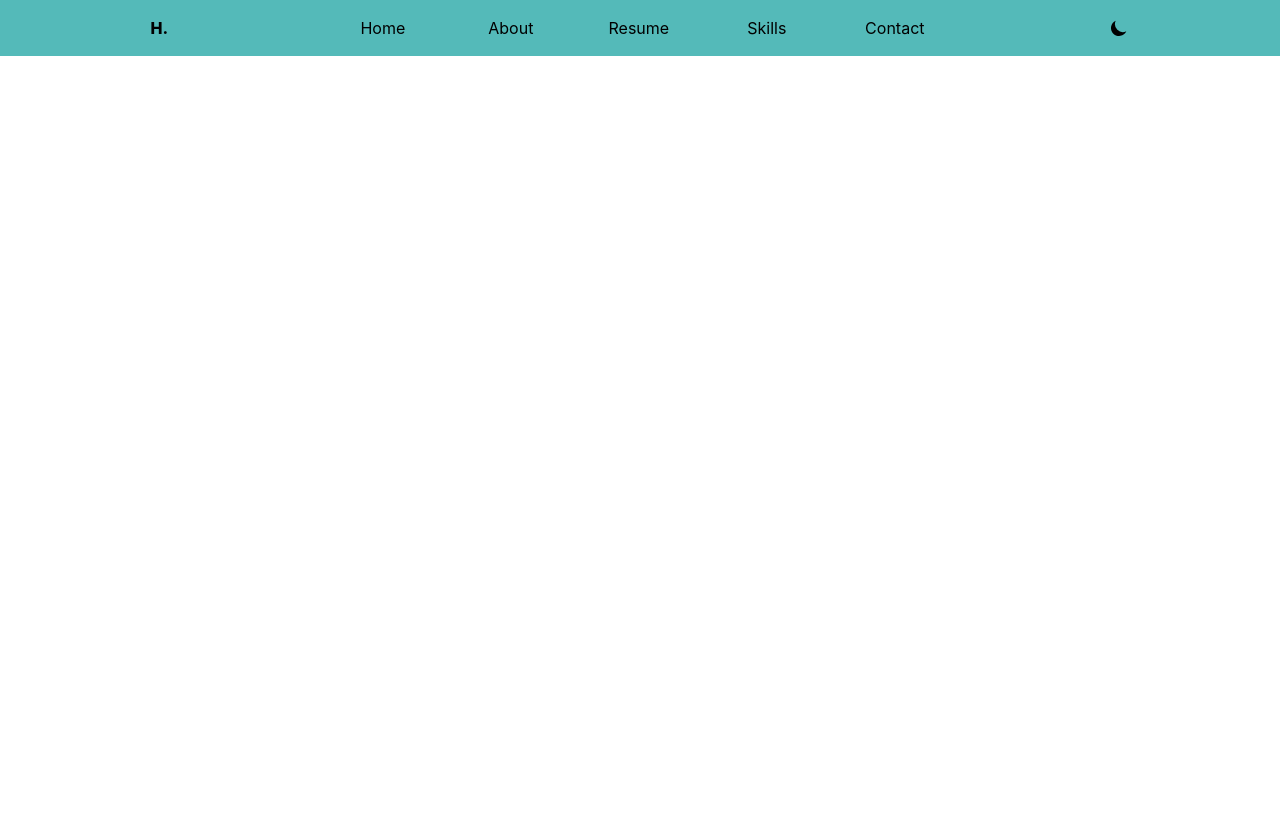
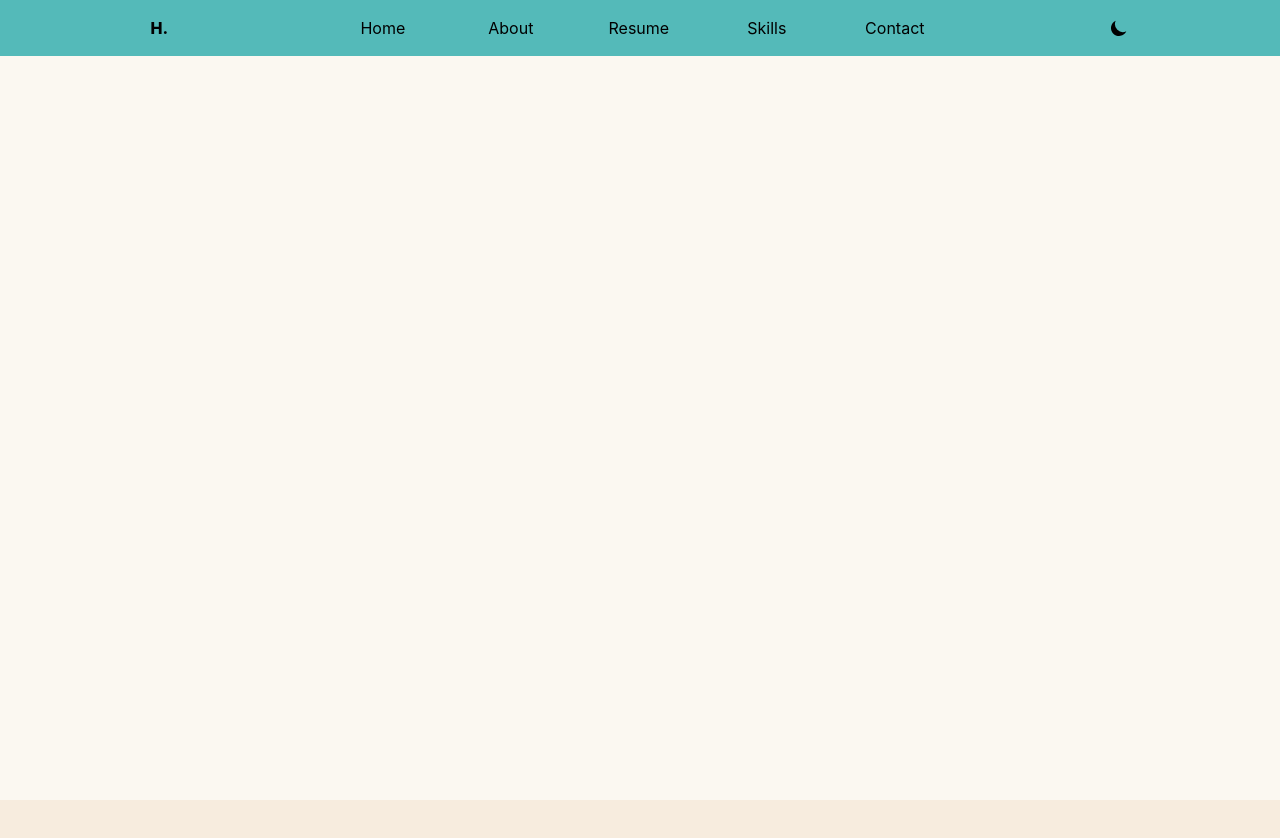
Before and after one commit to ihectorlujan/portfolio, a Next.js app: page / in a window 1280 px wide. Shown: the top 838 px of the page. Before the commit the page ends 800 px from the top, so only its background shows below. Built offline with nearby package versions, Linux system fonts and the light colour scheme.

Commit message:
navbar fixed & sections created

```diff
--- a/components/Navbar.jsx
+++ b/components/Navbar.jsx
@@ -1,7 +1,7 @@
 const Navbar = (props) => {
   return (
     <nav
-      className="flex flex-row justify-evenly items-center
+      className="fixed w-full flex flex-row justify-evenly items-center
     bg-fountain-blue dark:bg-slate-900 dark:text-white h-14"
     >
       {props.children}
--- /dev/null
+++ b/components/SectiionTwo.jsx
@@ -0,0 +1,9 @@
+const SectiionTwo = (props) => {
+  return (
+    <section className="h-screen bg-antique-white dark:bg-slate-900">
+      {props.children}
+    </section>
+  )
+}
+
+export default SectiionTwo
--- a/components/Section.jsx
+++ b/components/Section.jsx
@@ -1,5 +1,9 @@
 const Section = (props) => {
-  return <section>{props.children}</section>
+  return (
+    <section className="h-screen bg-desert-storm dark:bg-slate-800">
+      {props.children}
+    </section>
+  )
 }
 
 export default Section
--- a/pages/index.js
+++ b/pages/index.js
@@ -1,4 +1,3 @@
-import { useState } from "react"
 import Navbar from "../components/Navbar"
 import useDarkMode from "../hooks/useDarkMode"
 import SectionContainer from "../components/SectionContainer"
@@ -8,6 +7,8 @@ import IconMenu from "../components/IconMenu"
 import MobileMenu from "../components/MobileMenu"
 import MobileElement from "../components/MobileElement"
 import useDisplay from "../hooks/useDisplay"
+import Section from "../components/Section"
+import SectiionTwo from "../components/SectiionTwo"
 
 export default function Home() {
   const [dark, toggle] = useDarkMode()
@@ -40,6 +41,9 @@ export default function Home() {
         <MobileElement>Skills</MobileElement>
         <MobileElement>Contact</MobileElement>
       </MobileMenu>
+
+      <Section></Section>
+      <SectiionTwo></SectiionTwo>
     </>
   )
 }
--- a/tailwind.config.js
+++ b/tailwind.config.js
@@ -8,6 +8,8 @@ module.exports = {
     extend: {
       colors: {
         "fountain-blue": "#54BAB9",
+        "desert-storm": "#FBF8F1",
+        "antique-white": "#F7ECDE",
       },
     },
   },
```
